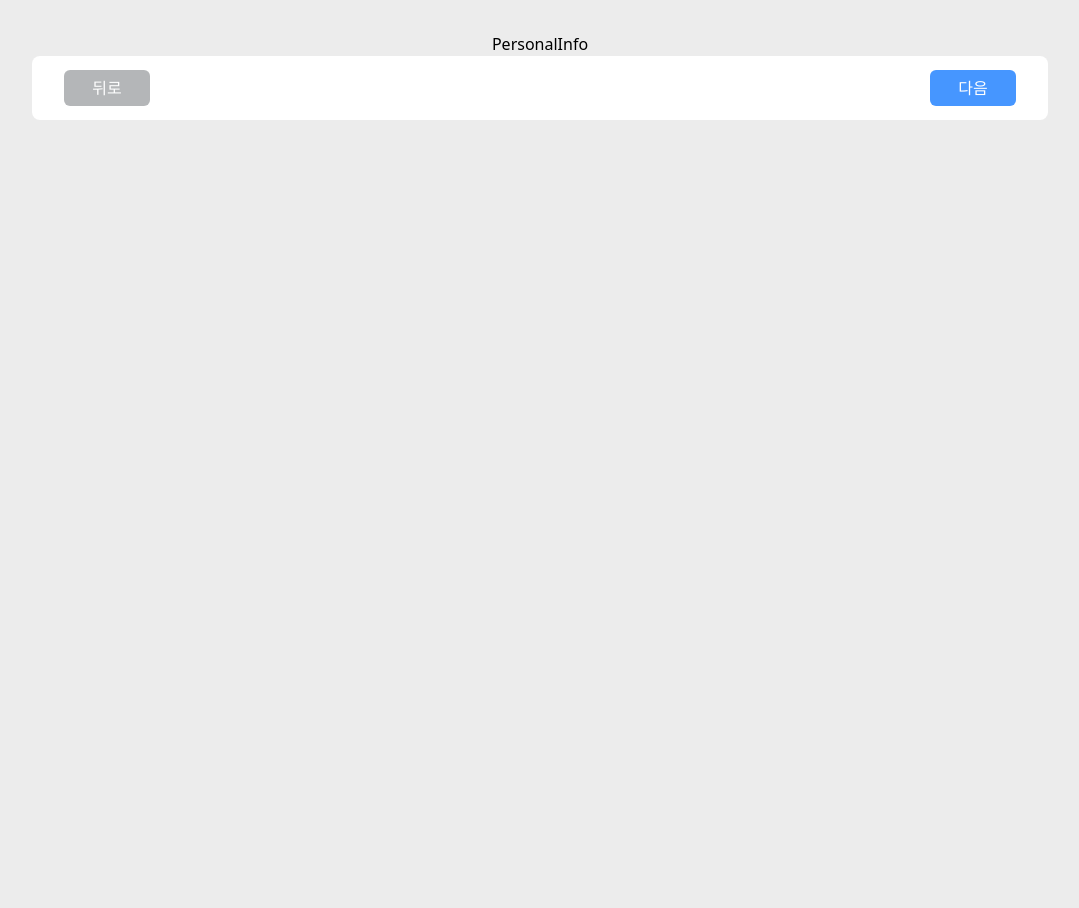
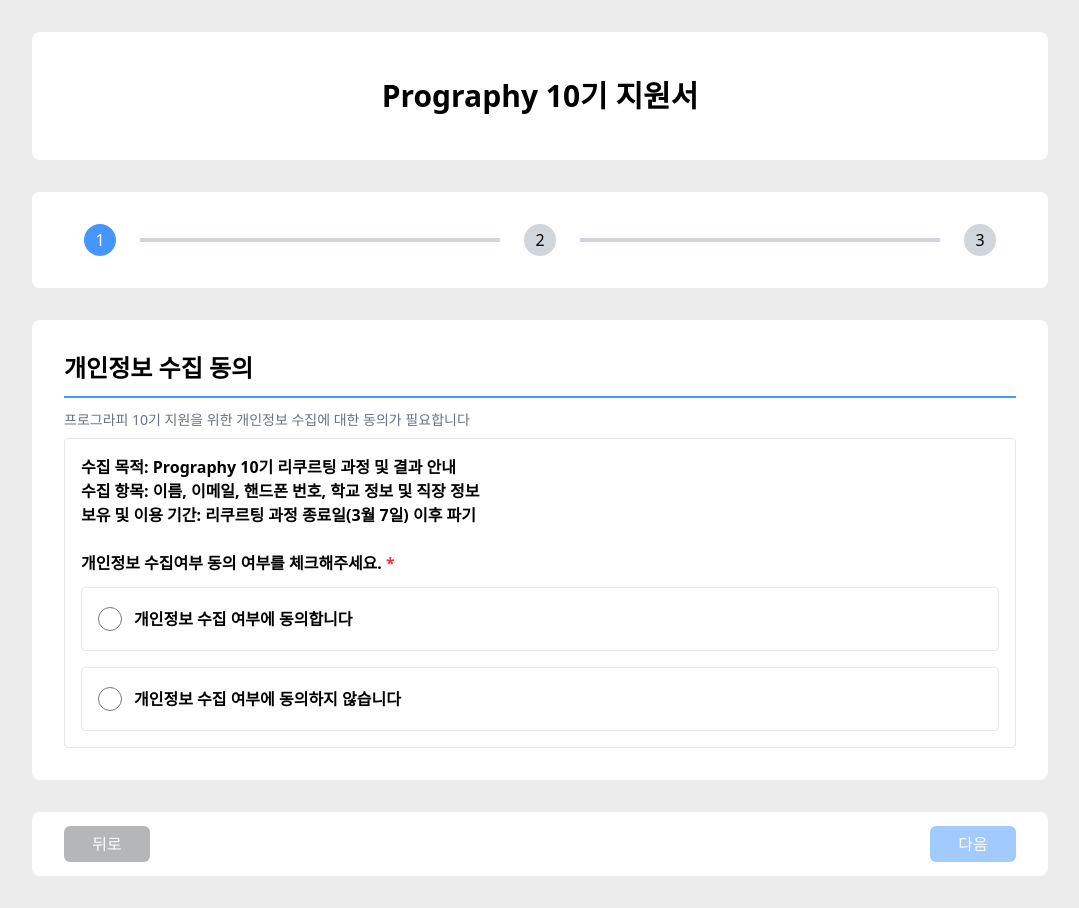
Before and after one commit to choijeongon/prography-10th-frontend, a React (Vite) app: page /funnel in a window 1280 px wide. Shown: the whole page, without its empty margins (100-1179 px from the left). Before the commit the page ends 800 px from the top, so only its background shows below. Built offline with nearby package versions, Linux system fonts and the light colour scheme.

Commit message:
update: FunnelView 및 PersonalInfo 컴포넌트 로직 업데이트

```diff
--- a/src/views/FunnelView.tsx
+++ b/src/views/FunnelView.tsx
@@ -4,6 +4,11 @@
 import { ApplyInfo } from "./funnel/ApplyInfo";
 import { Complete } from "./funnel/Complete";
 import { PGButton } from "../components/button/PGButton";
+import { StepCard } from "./funnel/step/StepCard";
+
+export interface UserInfo {
+  isAgree: boolean | null;
+}
 
 export const FunnelView = () => {
   // const [registerData, setRegisterData] = useState();
@@ -11,32 +16,65 @@
     "personalInfo" | "basicInfo" | "applyInfo" | "complete"
   >("personalInfo");
 
+  const [stepIndex, setStepIndex] = useState(1);
+
+  const [userInfo, setUserInfo] = useState<UserInfo>({
+    isAgree: null,
+  });
+
+  const checkIsDisabled = () => {
+    if (step === "personalInfo") {
+      return userInfo.isAgree === null;
+    }
+    return false;
+  };
+
+  const handleSetIsAgree = (isAgree: boolean | null) => {
+    setUserInfo({ ...userInfo, isAgree });
+  };
+
   const handleNextStep = () => {
     if (step === "personalInfo") {
       setStep("basicInfo");
+      setStepIndex(stepIndex + 1);
     } else if (step === "basicInfo") {
       setStep("applyInfo");
+      setStepIndex(stepIndex + 1);
     } else if (step === "applyInfo") {
       setStep("complete");
+      setStepIndex(stepIndex + 1);
     }
   };
 
   const handlePrevStep = () => {
     if (step === "basicInfo") {
       setStep("personalInfo");
+      setStepIndex(stepIndex - 1);
     } else if (step === "applyInfo") {
       setStep("basicInfo");
+      setStepIndex(stepIndex - 1);
     }
   };
 
   return (
     <>
-      {step === "personalInfo" && <PersonalInfo />}
+      <div className="w-full h-32 bg-white flex justify-center items-center rounded-lg">
+        <h1 className="text-3xl font-bold">Prography 10기 지원서</h1>
+      </div>
+      <div className="w-full h-24 bg-white flex justify-center items-center rounded-lg mt-8">
+        <StepCard step={stepIndex} />
+      </div>
+      {step === "personalInfo" && (
+        <PersonalInfo
+          isAgree={userInfo.isAgree}
+          setIsAgree={handleSetIsAgree}
+        />
+      )}
       {step === "basicInfo" && <BasicInfo />}
       {step === "applyInfo" && <ApplyInfo />}
       {step === "complete" && <Complete />}
       {step !== "complete" && (
-        <div className="w-full h-16 bg-white rounded-lg p-8 flex flex-row justify-between items-center">
+        <div className="w-full h-16 bg-white rounded-lg p-8 flex flex-row justify-between items-center mt-8">
           <PGButton
             label="뒤로"
             width="86px"
@@ -52,6 +90,7 @@
             height="36px"
             backgroundColor="#4696ff"
             fontColor="white"
+            disabled={checkIsDisabled()}
             onClick={handleNextStep}
           />
         </div>
--- a/src/views/funnel/PersonalInfo.tsx
+++ b/src/views/funnel/PersonalInfo.tsx
@@ -1,3 +1,44 @@
-export const PersonalInfo = () => {
-  return <div>PersonalInfo</div>;
+import { CardRadio } from "./card/CardRadio";
+import { CardTitle } from "./card/CardTitle";
+
+export interface PersonalInfoProps {
+  isAgree: boolean | null;
+  setIsAgree: (isAgree: boolean | null) => void;
+}
+
+export const PersonalInfo = ({ isAgree, setIsAgree }: PersonalInfoProps) => {
+  return (
+    <div className="w-full bg-white flex flex-col justify-start items-start rounded-lg mt-8 p-8">
+      <CardTitle
+        title="개인정보 수집 동의"
+        description="프로그라피 10기 지원을 위한 개인정보 수집에 대한 동의가 필요합니다"
+      />
+      <div className="w-full flex flex-col justify-start items-start p-4 border border-gray-200 rounded mt-2">
+        <div className="text-left font-semibold w-full">
+          <p>수집 목적: Prography 10기 리쿠르팅 과정 및 결과 안내</p>
+          <p>수집 항목: 이름, 이메일, 핸드폰 번호, 학교 정보 및 직장 정보</p>
+          <p>보유 및 이용 기간: 리쿠르팅 과정 종료일(3월 7일) 이후 파기</p>
+          <br />
+          <p>
+            개인정보 수집여부 동의 여부를 체크해주세요.{" "}
+            <span className="text-red-500">*</span>
+          </p>
+          <div className="flex flex-col justify-start items-start mt-3 gap-4">
+            <CardRadio
+              value={isAgree === true}
+              text="개인정보 수집 여부에 동의합니다"
+              name="personalInfo"
+              onChange={() => setIsAgree(true)}
+            />
+            <CardRadio
+              value={isAgree === false}
+              text="개인정보 수집 여부에 동의하지 않습니다"
+              name="personalInfo"
+              onChange={() => setIsAgree(false)}
+            />
+          </div>
+        </div>
+      </div>
+    </div>
+  );
 };
```
